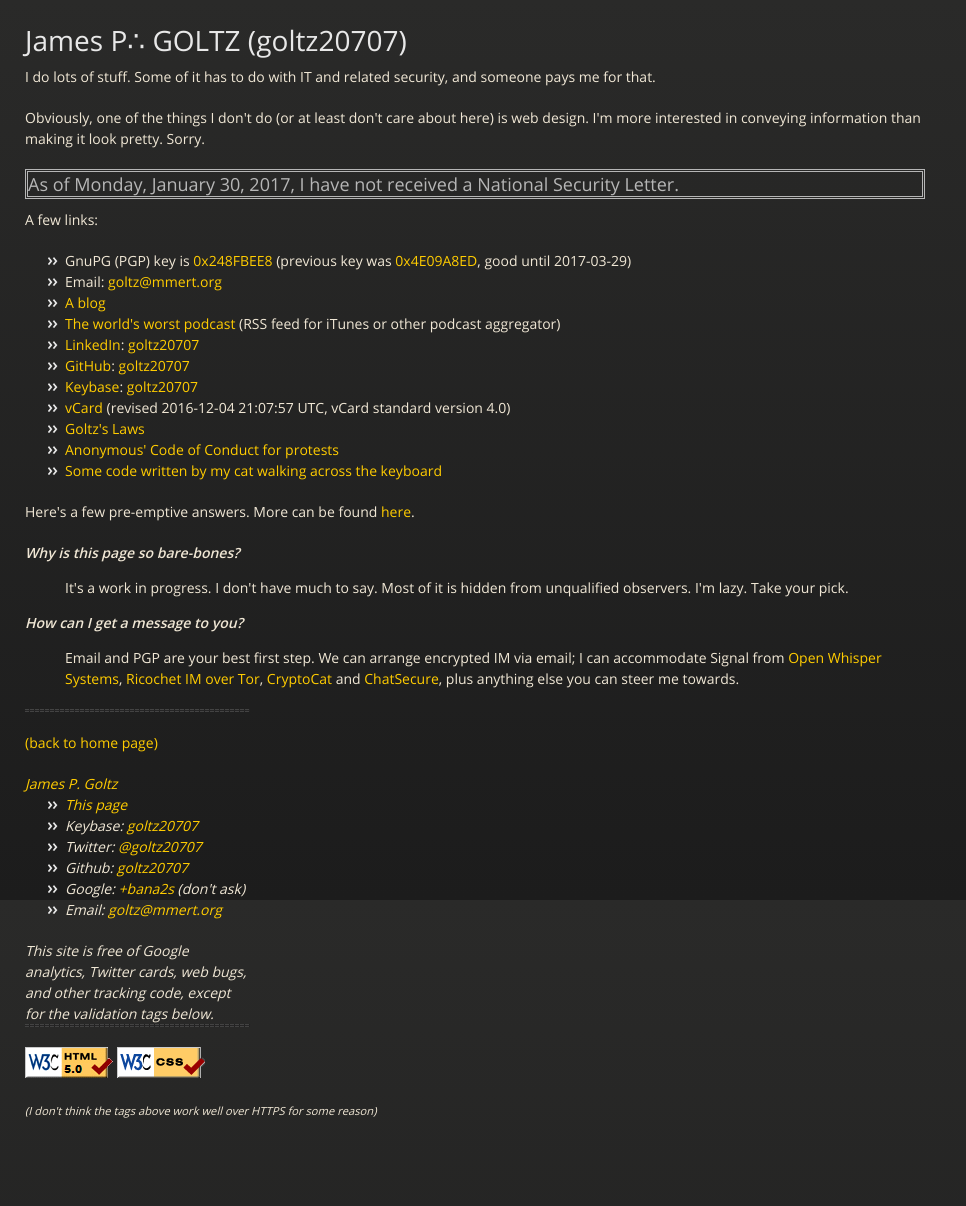
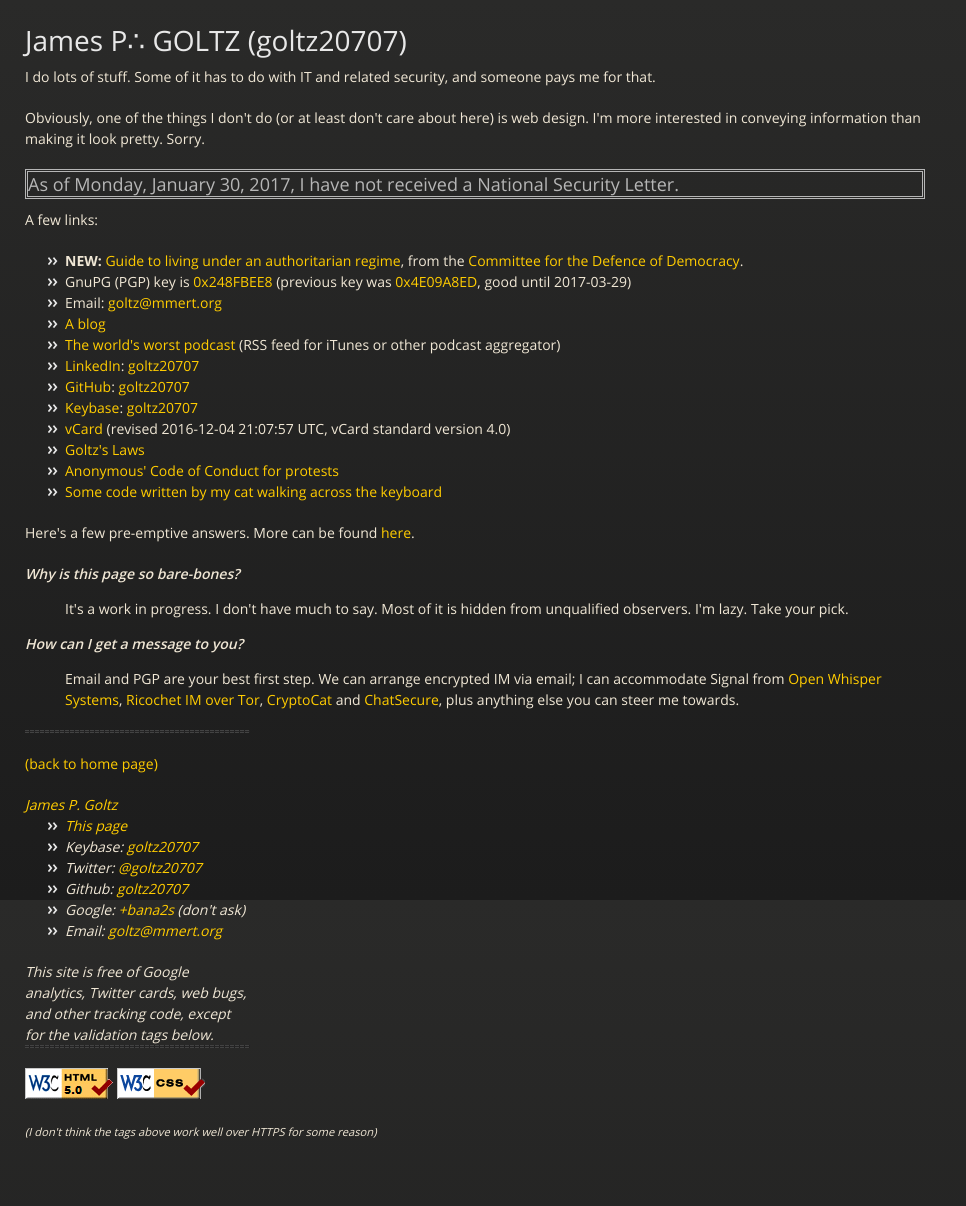
Before and after one commit to goltz20707/goltz20707.github.io, a Jekyll site: the page built from index.html, in a window 1280 px wide. Shown: the whole page, without its empty margins (0-966 px from the left). Built offline with Jekyll 4.4.1, drawn with Linux system fonts in a browser that asks for light colours; before the commit the page ends 1185 px from its top, so only the background shows below that.

Commit message:
Added link to the KOD guide.

```diff
--- a/index.html
+++ b/index.html
@@ -23,6 +23,10 @@
 <p>A few links:</p>
 
 <ul>
+  <li><strong>NEW:</strong> <a href="https://goltz20707.keybase.pub/guide.pdf">Guide
+      to living under an authoritarian regime</a>, from
+    the <a href="http://www.kod.ngo/">Committee for the Defence of
+      Democracy</a>.</li>
   <li>GnuPG (PGP) key
     is <a href="https://keybase.io/goltz20707/pgp_keys.asc?fingerprint=a8eba189c2a8431a30f699ae7fa6a207248fbee8">0x248FBEE8</a>
     (previous key
```
